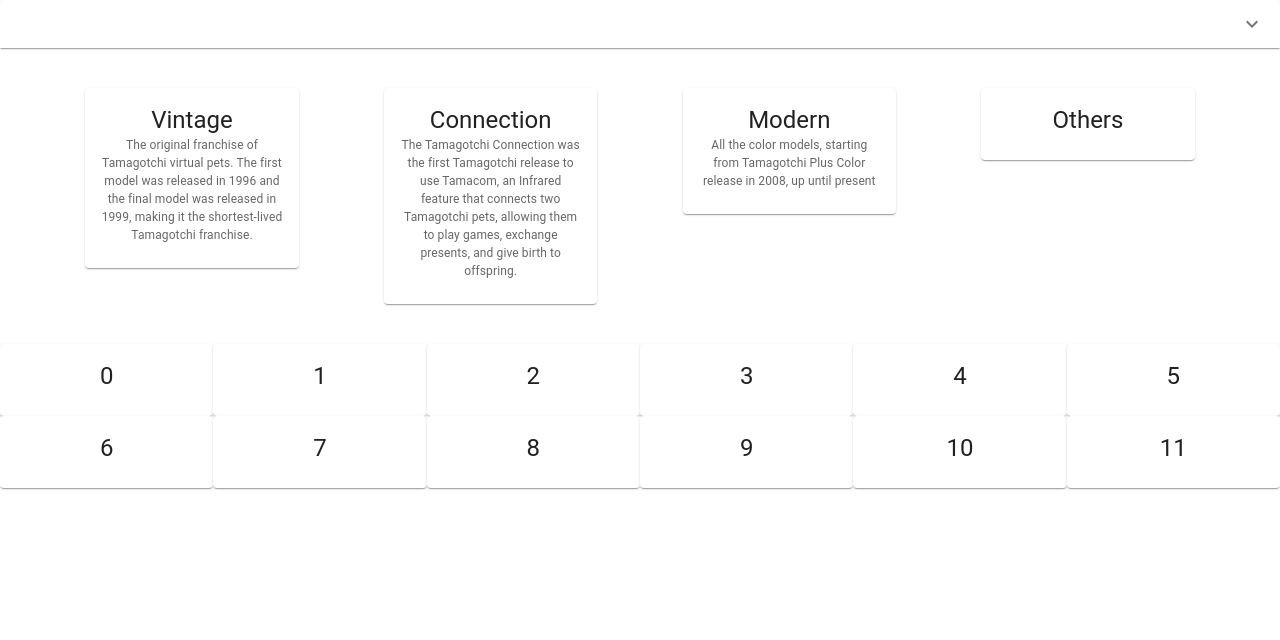
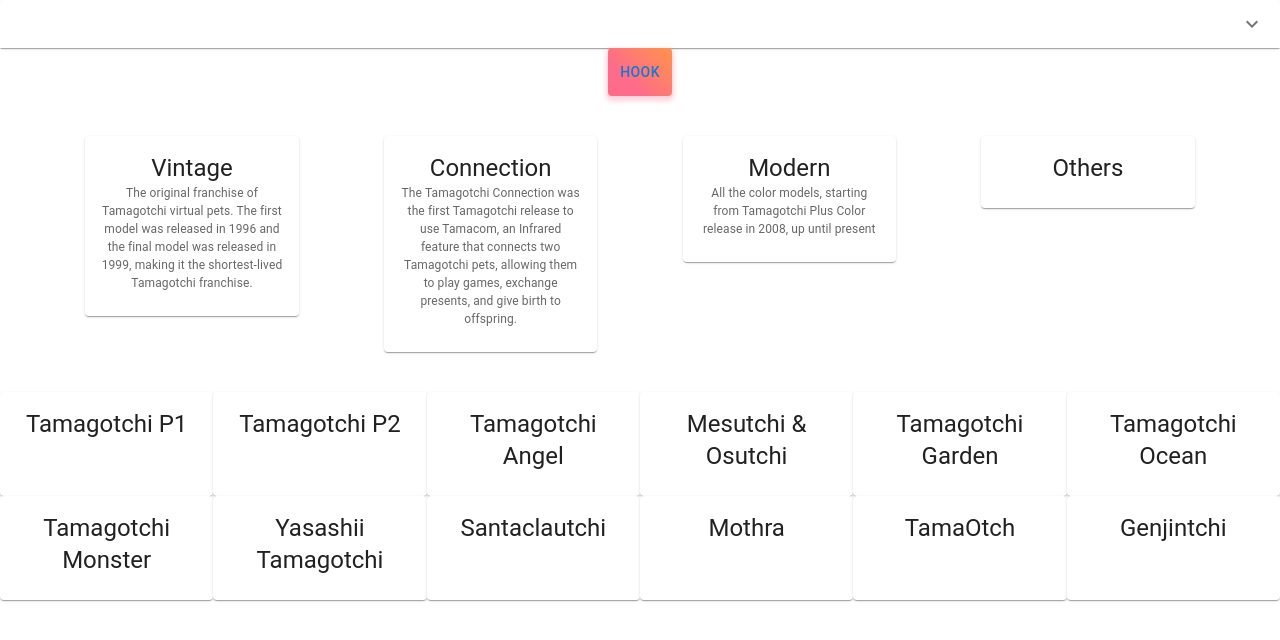
Before and after one commit to opalkmm/tmgc-shells, a React (Create React App) app: page / in a window 1280 px wide. Shown: the top 640 px of the page. Built offline with nearby package versions, Linux system fonts and the light colour scheme.

Commit message:
after update and install mui

```diff
--- a/package.json
+++ b/package.json
@@ -5,8 +5,9 @@
   "dependencies": {
     "@emotion/react": "^11.10.5",
     "@emotion/styled": "^11.10.5",
+    "@mui/icons-material": "^5.10",
     "@mui/material": "^5.10.15",
-    "@mui/icons-material": "^5.10",
+    "@mui/styles": "^5.10.16",
     "@testing-library/jest-dom": "^5.16.5",
     "@testing-library/react": "^13.4.0",
     "@testing-library/user-event": "^13.5.0",
@@ -20,7 +21,7 @@
     "node-image-downloader": "^1.0.7",
     "react": "^18.2.0",
     "react-dom": "^18.2.0",
-    "react-scripts": "^2.1.3",
+    "react-scripts": "^5.0.1",
     "request": "^2.88.2",
     "request-promise": "^4.2.6",
     "typescript": "^4.8.4",
--- a/server.js
+++ b/server.js
@@ -54,7 +54,10 @@
           }
         });
       //when pushing to eachModel alone, it didn't work - need to be in an emoty object
-      object[`${eachModel.model}`] = holdingArray;
+      // object[`${eachModel.model}`] = holdingArray;
+      object.model = `${eachModel.model}`;
+      object.shells = holdingArray;
+      // console.log(object.model);
     })
     .then(() => {
       //{
--- a/src/components/Cards/Cards.js
+++ b/src/components/Cards/Cards.js
@@ -4,19 +4,23 @@
 import CardContent from "@mui/material/CardContent";
 import Grid from "@mui/material/Grid";
 import Typography from "@mui/material/Typography";
-// import { styled } from "@mui/styles";
-
-//hover transition to write in the styling function
-// card : {
-//     transition: theme.transitions.create(["background", "background-color"], {
-//       duration: theme.transitions.duration.complex,
-//     }),
-//     "&:hover": {
-//       backgroundColor: "#333",
-//     },
-// }
+import { makeStyles } from "@mui/styles";
+import Button from "@mui/material/Button";
 
 export default function generateCard() {
+  const useStyles = makeStyles({
+    root: {
+      background: "linear-gradient(45deg, #FE6B8B 30%, #FF8E53 90%)",
+      border: 0,
+      borderRadius: 3,
+      boxShadow: "0 3px 5px 2px rgba(255, 105, 135, .3)",
+      color: "white",
+      height: 48,
+      padding: "0 30px"
+    }
+  });
+
+  const tamagotchimodelsobject = tamagotchimodels;
   const descriptions = {
     Vintage:
       "The original franchise of Tamagotchi virtual pets. The first model was released in 1996 and the final model was released in 1999, making it the shortest-lived Tamagotchi franchise.",
@@ -28,10 +32,11 @@
   };
 
   const [category, setCategory] = React.useState("Vintage");
-  console.log(tamagotchimodels);
-
+  const [shells, setShells] = React.useState([]);
+  const classes = useStyles();
   return (
     <div>
+      <Button className={classes.root}>Hook</Button>
       <Grid
         container
         direction="row"
@@ -47,7 +52,7 @@
                   sx={{ height: "100%" }}
                   onClick={() => {
                     setCategory(key);
-                    console.log(key);
+                    setShells([]);
                   }}
                 >
                   <CardContent>
@@ -73,13 +78,48 @@
         alignItems="stretch"
         sx={{ mt: 5 }}
       >
-        {Object.keys(tamagotchimodels[`${category}`]).map((key, index) => {
+        {/* Object.keys(tamagotchimodelsobject.Vintage[0])[0] */}
+        {Object.keys(tamagotchimodelsobject[`${category}`]).map(
+          (key, index) => {
+            return (
+              <Grid item sm={2} key={key}>
+                <Card
+                  sx={{ height: "100%" }}
+                  onClick={() => {
+                    setShells(
+                      tamagotchimodelsobject[`${category}`][`${key}`].shells
+                    );
+                    //console.log(shells);
+                  }}
+                >
+                  <CardContent>
+                    <Typography variant="h5" component="div">
+                      {tamagotchimodelsobject[`${category}`][`${key}`].model}
+                    </Typography>
+                  </CardContent>
+                </Card>
+              </Grid>
+            );
+          }
+        )}
+      </Grid>
+
+      {/* shains */}
+      <Grid
+        container
+        direction="row"
+        justifyContent="space-evenly"
+        alignItems="stretch"
+        sx={{ mt: 5 }}
+      >
+        {shells.map((key, index) => {
           return (
-            <Grid item sm={2} key={key}>
+            <Grid item sm={2} key={key.shellName}>
               <Card sx={{ height: "100%" }}>
                 <CardContent>
+                  {/* put avatar or image from href here */}
                   <Typography variant="h5" component="div">
-                    {key}
+                    {key.shellName}
                   </Typography>
                 </CardContent>
               </Card>
```
Also changed, not shown: src/tamagotchi-models.json, 2 other files (tests, documents, lock files or other folders).
